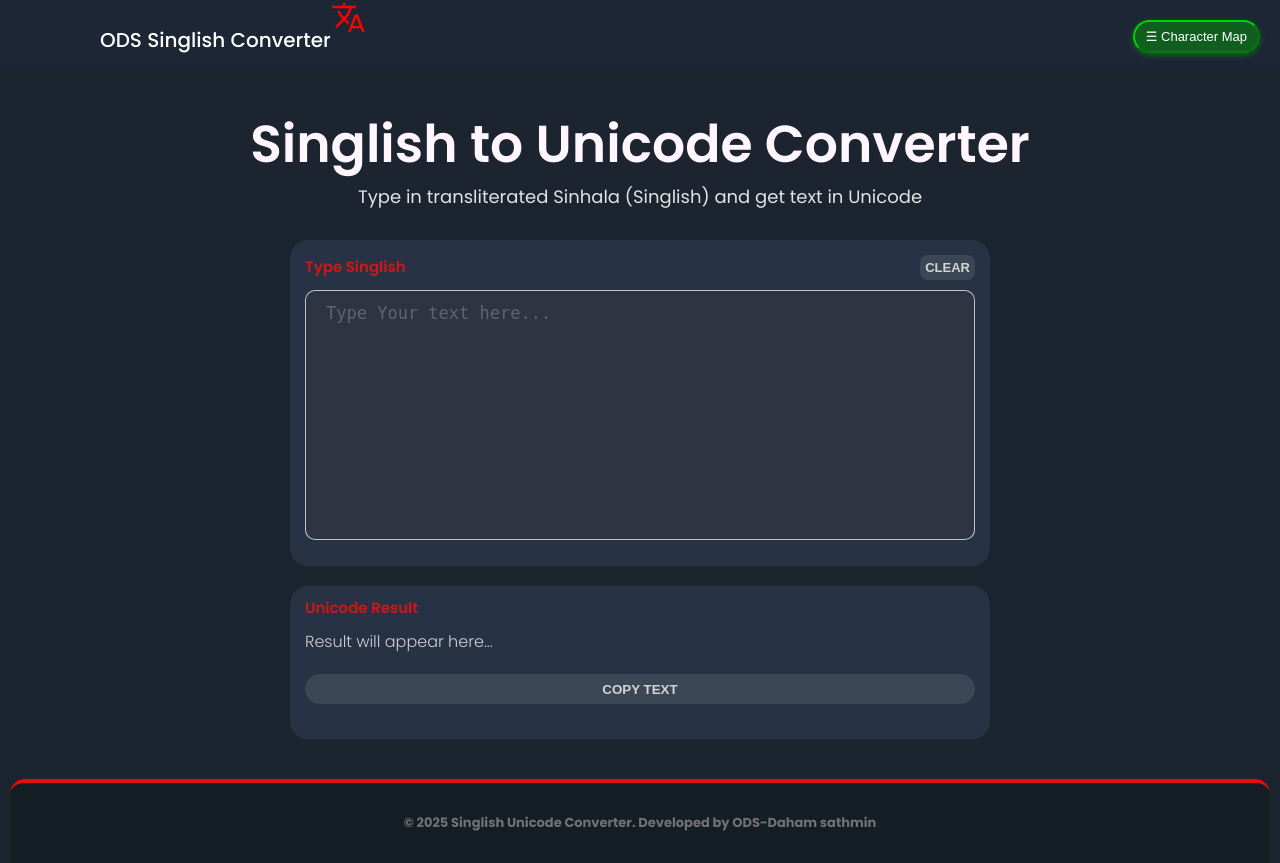
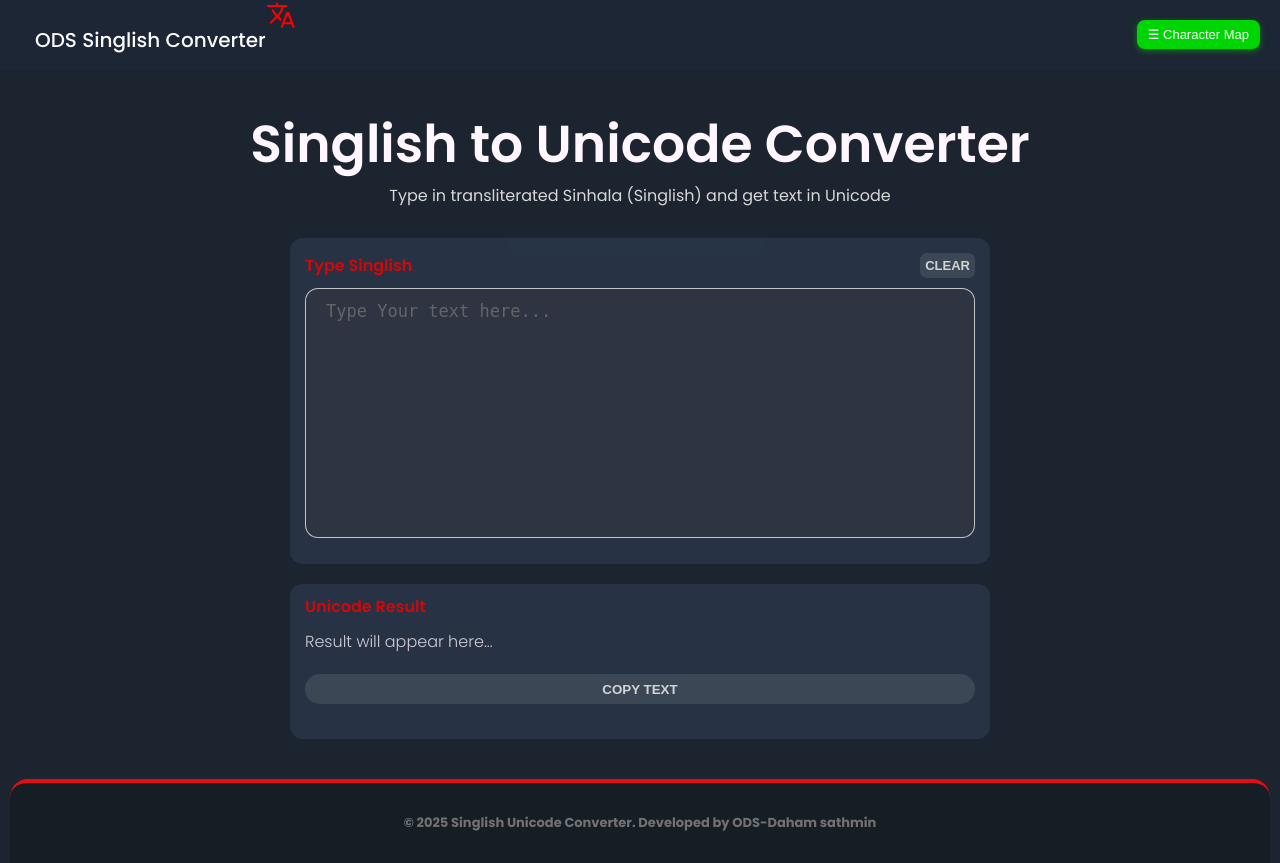
Before and after one commit to DahamSathmina/ODS_Singlish_Converter-Base_on_python, a Flask app: page / in a window 1280 px wide. Run offline with Flask 3, Linux system fonts and the light colour scheme.

Commit message:
Modified

```diff
--- a/static/style.css
+++ b/static/style.css
@@ -40,13 +40,14 @@ header{
     z-index: 1000;
 }
 .logo {
-    width: 35px;
-    height: 35px;
+    width: 30px;
+    height: 30px;
     margin: 0px;
+    bottom: 5px;
 }
 .header-title {
-    color: #ffffff;
-    padding-left: 100px;
+    color: #fafafa;
+    padding-left: 35px;
     padding-top: 25px;
     font-size: 20px;
     font-weight: 500;
@@ -76,8 +77,8 @@ body{
     font-weight: 600;
 }
 .small-title{
-    font-size: 18px;
-    color: #e2e2e2;
+    font-size: 16px;
+    color: #d8d8d8;
     font-weight: 400;
 }
 .area-container{
@@ -87,7 +88,7 @@ body{
     padding-bottom: 20px;
     background-color: #2b384bfb;
     opacity: 80%;
-    border-radius: 18px;
+    border-radius: 13px;
 }
 #output-container{
     width:100%;
@@ -95,7 +96,7 @@ body{
     margin: auto;
     background-color: #2b384bfb;
     opacity: 80%;
-    border-radius: 18px;
+    border-radius: 13px;
     margin-top: 20px;
 }
 
@@ -114,9 +115,9 @@ body{
     padding-top:10px;
 }
 .secondary-title{
-    font-size: 15px;
+    font-size: 16px;
     font-weight: 600;
-    color: #ff1313;
+    color: #ff0000;
 }
 
 .glow{
@@ -130,9 +131,9 @@ textarea {
     padding: 12px 20px;
     box-sizing: border-box;
     border: 1.5px solid #ffffffe8;
-    border-radius: 10px;
+    border-radius: 13px;
     resize: none;
-    caret-color: hsl(0, 0%, 86%);
+    caret-color: hsl(0, 0%, 93%);
     font-size:17px;
     color:#ffffff;
     background-color: rgba(52, 58, 71, 0.907);
@@ -158,11 +159,12 @@ textarea {
     color: #fff;
     padding: 5px;
     float:right;
-    border-radius: 8px;
+    border-radius: 7px;
+    transition: border-left 0.2s ease-in-out, background-color 0.2s ease-in-out;
 }
 #clear-button:hover{
     background-color: #ffffff43;
-    box-shadow: 0px 2px 6px rgba(10, 10, 10, 0.477)
+    border-left: 2.5px solid #ffc800;
 
 }
 
@@ -195,17 +197,19 @@ td {
 /* Sidebar Styles */
 .sidebar {
   position: fixed;
-  top: 0;
+  top: 0px;
   right: -400px;
   width: 300px;
-  height: 120%;
-  background-color: #000000a4;
+  height: 100vh;
+  background-color: #1f2937dc;
+  backdrop-filter: blur(10px);
   color: white;
   padding: 20px;
-  box-shadow: -2px 0 10px rgba(255, 11, 11, 0.692);
-  transition: right 0.3s ease;
-  z-index: 1000;
+  box-shadow: 0px 0 10px rgba(255, 11, 11, 0.782);
+  transition: right 0.5s ease;
   overflow-y: auto;
+  overflow-x: hidden;
+  z-index: 100;
 }
 
 .sidebar.active {
@@ -218,20 +222,23 @@ td {
   top: 20px;
   right: 20px;
   z-index: 1100;
-  background-color: #00b20368;
+  background-color: #00d504;
   color: white;
   padding: 7px 11px;
-  border-color: #00d504f9;
+  border: none;
   font-size: 13px;
-  border-radius: 20px;
+  border-radius: 8px;
   cursor: pointer;
-  box-shadow: 0 2px 6px rgba(9, 255, 0, 0.3);
+  box-shadow: 0 2px 6px rgba(9, 255, 0, 0.375);
+  transition: font-size 0.3s ease-in-out;
+  transition: background-color 0.3s ease-in-out, border-left 0.3s ease-in-out, box-shadow 0.3s ease-in-out;
 }
 
 .toggle-button:hover {
-  background-color: #00d504f9;
-  border:none;
-  box-shadow: 0 2px 6px rgba(9, 255, 0, 0.556);
+  font-size: 14px;
+  background-color: #00d5048e;
+  border-left: 3.5px solid #00ff00;
+  box-shadow: 0 2px 6px rgba(9, 255, 0, 0.350);
   padding: 8px 12px;
 }
 .footer_bar{
@@ -244,7 +251,7 @@ td {
     width: 100%;
     align-content: center;
     background: #151d25;
-    border-radius: 15px 15px 0px 0px;
+    border-radius: 18px 18px 0px 0px;
     border: 0px;
     border-top: 4px solid #ff0d0de0;
 }
--- a/templates/index.html
+++ b/templates/index.html
@@ -4,9 +4,12 @@
   <meta charset="UTF-8" />
   <title>Singlish Unicode Converter | ODS</title>
   <link rel="shortcut icon" href="./assets/icons/web/favicon.ico" type="image/x-icon">
-  <!-- Link to external CSS in Flask static folder -->
+
+  <!-- Link to CSS, js and logo in Flask static folder -->
+  <link rel="icon" href="{{ url_for('static', filename='main_logo.png') }}" type="image/x-icon" />
   <link rel="stylesheet" href="{{ url_for('static', filename='style.css') }}" />
   <script src="{{ url_for('static', filename='script.js') }}"></script>
+
   <!-- Google Analytics gtag.js snippet -->
   <script async src="https://www.googletagmanager.com/gtag/js?id=G-BDWXDMBJN7"></script>
   <script>
@@ -23,7 +26,7 @@
   <header>
     <h1 class="header-title">ODS Singlish Converter</h1>
     <div class="header">
-      <img src="{{ url_for('static', filename='logo.svg') }}" alt="Logo" class="logo" />
+      <img src="{{ url_for('static', filename='main_logo.svg') }}" alt="Logo" class="logo" />
     </div>
   </header>
 
```
Also changed, not shown: static/main_logo.png (added), static/main_logo.svg (renamed from static/logo.svg), templates/assets/facebook.svg (added), templates/assets/linkedin.svg (added), templates/assets/whatsapp.svg (added), templates/assets/youtube.svg (added).
